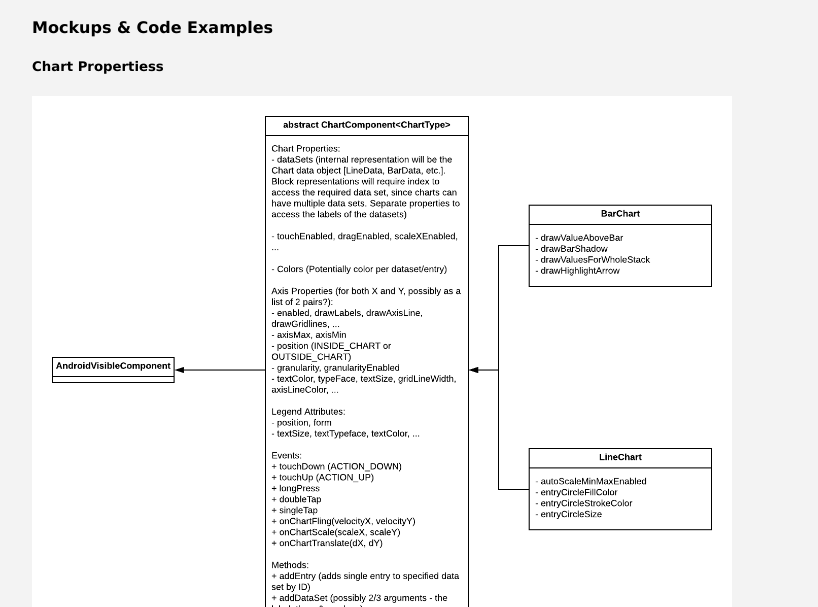
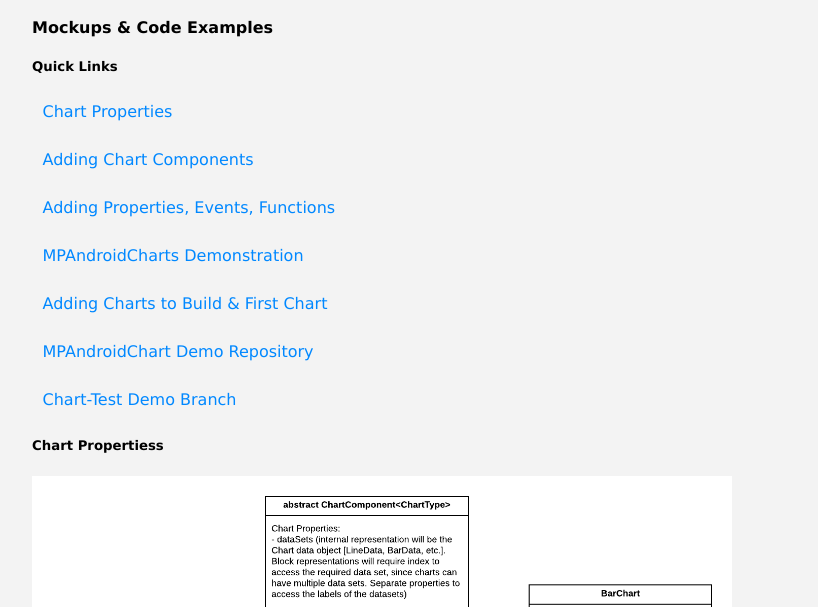
Before and after one commit to elatoskinas/appinventor-gsoc2019, a plain HTML site: page index.html in a window 1280 px wide. Shown: the part 4067-4674 px from the top of the page, without its empty margins (186-1004 px from the left). Drawn offline with nearby package versions, Linux system fonts and the light colour scheme.

Commit message:
Final version of proposal page

```diff
--- a/index.html
+++ b/index.html
@@ -150,7 +150,17 @@
                 </ul>
 
                 <h4 id="code-examples">Mockups & Code Examples</h4>
-                <h5>Chart Propertiess</h5>
+
+                <h5>Quick Links</h5>
+                <p><a href="#demo-properties">Chart Properties</a></p>
+                <p><a href="#demo-add-component">Adding Chart Components</a></p>
+                <p><a href="#demo-add-properties">Adding Properties, Events, Functions</a></p>
+                <p><a href="#chart-visual-demo">MPAndroidCharts Demonstration</a></p>
+                <p><a href="#demo-add-chart">Adding Charts to Build & First Chart</a></p>
+                <p><a href="https://github.com/lightingft/AndroidChartTests">MPAndroidChart Demo Repository</a></p>
+                <p><a href="https://github.com/lightingft/appinventor-sources/tree/chart-test">Chart-Test Demo Branch</a></p>
+
+                <h5 id="demo-properties">Chart Propertiess</h5>
                 <a href="https://lightingft.github.io/appinventor-gsoc2019/project-ref/inheritance-mockup.png">
                     <img id="uml-mockup" src="project-ref/inheritance-mockup.png">
                 </a>
@@ -161,7 +171,7 @@
                 </a>
                 <p><i>Chart Properties Visualized</i></p>
 
-                <h5>Adding chart components</h5>
+                <h5 id="demo-add-component">Adding chart components</h5>
                 <p><a href="https://github.com/lightingft/appinventor-sources/commit/d832c407a7489fb00650c2eb65daffffd0bdfd0e" class="demo-code">Preview code to add new component</a></p>
 
                 <p><img id="comp1a" src="project-ref/comp1a.png"></p>
@@ -203,7 +213,7 @@
                 <p><i>After running the ant build, we can see that the component has indeed been added under the Charts category.</i></p>
                 <br><br>
 
-                <h5>Adding properties, events and functions</h5>
+                <h5 id="demo-add-properties">Adding properties, events and functions</h5>
                 <p><a href="https://github.com/lightingft/appinventor-sources/commit/dd36a90a150037575bbe972141a32d41706ba0f8" class="demo-code">
                     Preview code to add properties, events and functions</a></p>
 
@@ -282,7 +292,7 @@
                 </i></p>
                 <br><br>
 
-                <h5>Adding Charts to Build & Making First Chart Work</h5>
+                <h5 id="demo-add-chart">Adding Charts to Build & Making First Chart Work</h5>
                 <p><a href="https://github.com/lightingft/appinventor-sources/commit/153829b4f7a6d5c0f28318aba3ab8c1e51ece630" class="demo-code">
                     Preview code to add a fully working chart view to AppInventor</a></p>
                 <p><a href="project-ref/apk/ChartTest.aia">ChartTest.aia</a> (works on my
```
